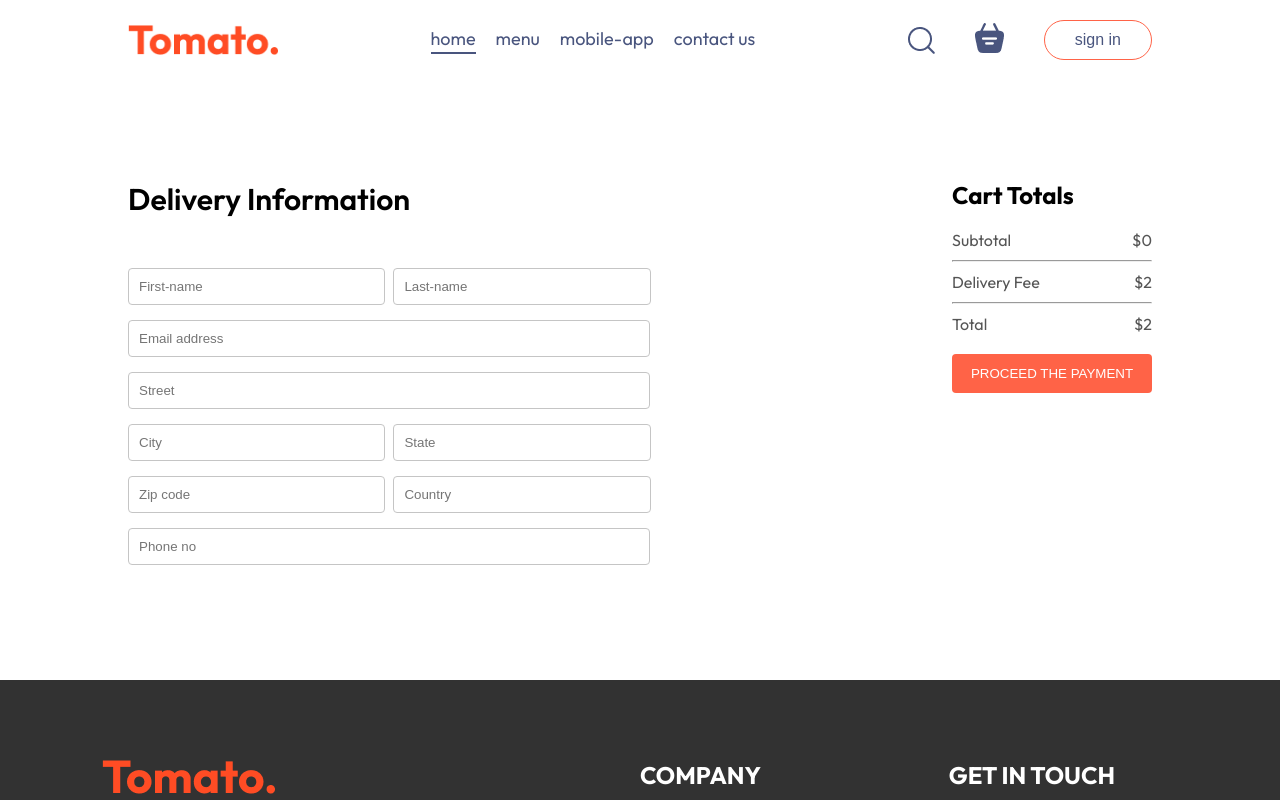
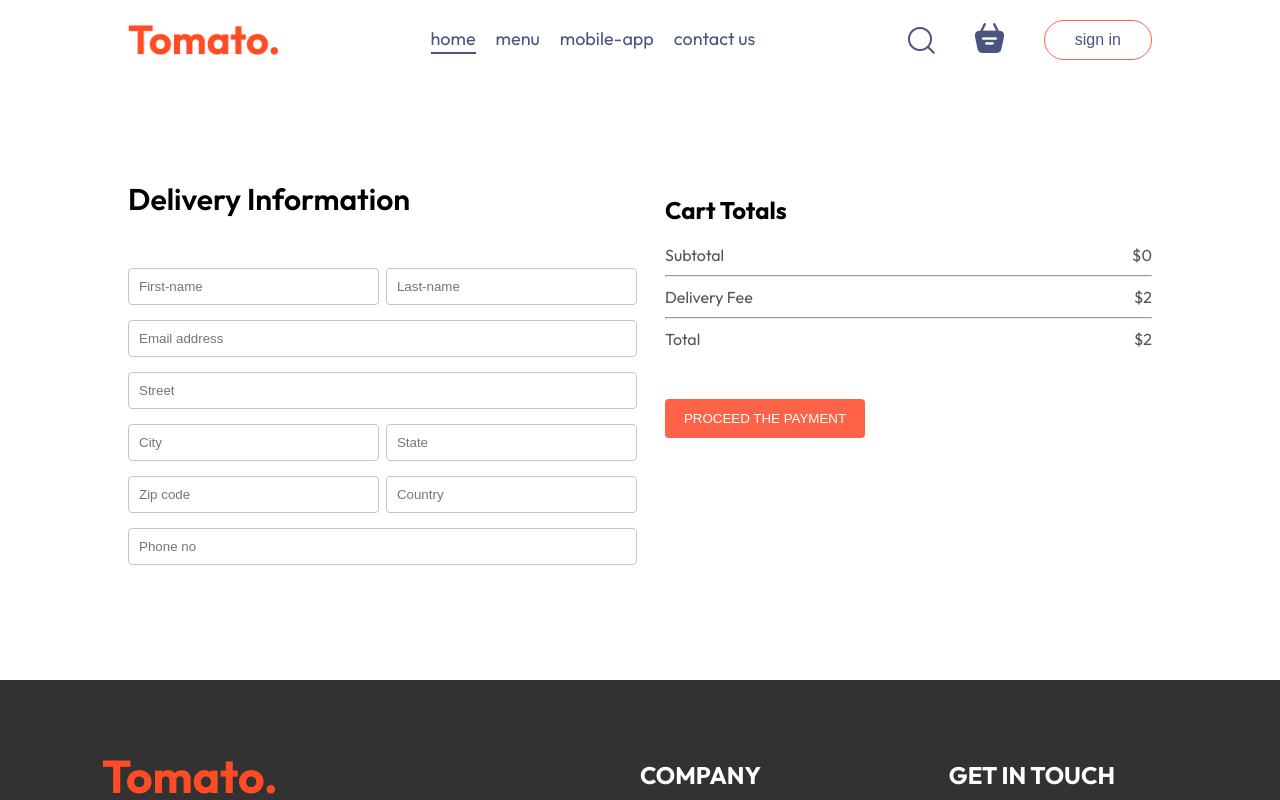
Before and after one commit to Deepanshumelkani77/Tomato, a React (Vite) app: page /order in a window 1280 px wide. Shown: the top 800 px of the page. Built offline with nearby package versions, Linux system fonts and the light colour scheme.

Commit message:
add css property for total seccion

```diff
--- a/src/pages/placeorder/Placeorder.css
+++ b/src/pages/placeorder/Placeorder.css
@@ -35,3 +35,14 @@
 .multi-fields input{
     width:45%;
 }
+
+.place-order-right{
+    margin-top: 15px;
+    width:100%;
+    max-width:max(40%,500px);
+
+}
+.place-order .cart-total button{
+    margin-top: 30px;
+
+}
```
